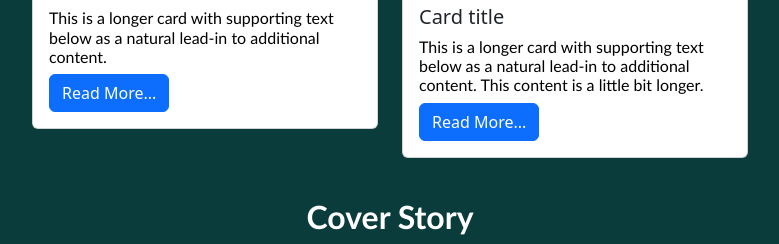
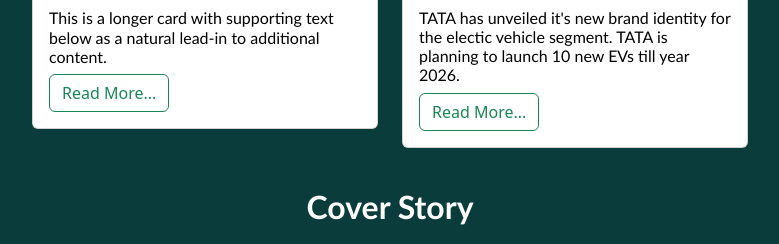
Before and after one commit to Deepswag/EVforum-India-Website, a Flask app: page / in a window 1280 px wide. Shown: the part 1535-1779 px from the top of the page, without its empty margins (250-1029 px from the left). Run offline with Flask 3, Linux system fonts and the light colour scheme.

Commit message:
Made some functional improvements

```diff
--- a/templates/about.html
+++ b/templates/about.html
@@ -77,7 +77,7 @@
         </p>
 
         <div class="d-grid gap-2 col-3 mx-auto">
-            <a href="/blog" type="button" class="btn btn-outline-success">Previous Blogs</button></a>
+            <a href="/blog" type="button" class="btn btn-outline-light">Previous Blogs</button></a>
         </div>
   {% include 'footer.html' %}
 
--- a/templates/blog.html
+++ b/templates/blog.html
@@ -72,14 +72,14 @@
 
     <div class="card-body">
       <h5 class="card-title">ATHER 450</h5>
-      <h6 class="card-text">EV (Electric Vehicles) in India is a relatively new term in Mobility & Vehicles Industry. We are pleased to set-up this new venture for covering all the latest trends & launches, your questions & concerns about this exciting industry of the future.
+      <h6 class="card-text">29 Oct 2023<br><br> EV (Electric Vehicles) in India is a relatively new term in Mobility & Vehicles Industry. We are pleased to set-up this new venture for covering all the latest trends & launches, your questions & concerns about this exciting industry of the future.
 Stay tuned for the upcoming stuff which will take you for a new ride !</h6>
       <h6>Lorem ipsum dolor sit amet, consectetur adipiscing elit, sed do eiusmod tempor incididunt ut labore et dolore magna aliqua. Ut enim ad minim veniam, quis nostrud exercitation ullamco laboris nisi ut aliquip ex ea commodo consequat.</h6>
     <h6>Dictumst quisque sagittis purus sit amet volutpat consequat. Consequat semper viverra nam libero justo laoreet. Nunc mi ipsum faucibus vitae aliquet nec ullamcorper. Ut etiam sit amet nisl purus. Tincidunt praesent semper feugiat nibh. Velit euismod in pellentesque massa placerat duis. Enim sed faucibus turpis in eu.</h6>
           </div></div>
 
 
-        <h2 style="margin-top:25px">Previous Stories</h2>
+        <h2 style="margin-top:25px">Previous Blogs</h2>
             <p>
                 EV (Electric Vehicles) in India is a relatively new term in Mobility & Vehicles Industry. We are pleased to set-up this new venture for covering all the latest trends & launches, your questions & concerns about this exciting industry of the future.
 Stay tuned for the upcoming stuff which will take you for a new ride !
--- a/templates/card.html
+++ b/templates/card.html
@@ -3,21 +3,21 @@
   <div class="row row-cols-1 row-cols-md-2 g-4">
     <div class="col">
       <div class="card" style="margin-top:12px">
-        <img src="/static/glance.jpg" class="card-img-top" alt="...">
+        <img src="/static/TVS-X.jpeg" class="card-img-top" alt="...">
         <div class="card-body">
-          <h5 class="card-title">Card title</h5>
-          <h6 style="font-color:black" class="card-text">This is a longer card with supporting text below as a natural lead-in to additional content. This content is a little bit longer.</h6>
-          <a href="#" class="btn btn-primary">Read More...</a>
+          <h5 class="card-title">TVS X launched in India</h5>
+          <h6 style="font-color:black" class="card-text">TVS has finally launched their new electric scooter X in India. The X is currently the most expensive electric scooter for sale in India. </h6>
+          <a href="#" class="btn btn-outline-success">Read More...</a>
         </div>
       </div>
     </div>
     <div class="col">
       <div class="card" style="margin-top:12px">
-        <img src="/static/glance1.jpg" class="card-img-top" alt="...">
+        <img src="/static/glance.jpg" class="card-img-top" alt="...">
         <div class="card-body">
           <h5 class="card-title">Card title</h5>
           <h6 class="card-text">This is a longer card with supporting text below as a natural lead-in to additional content. This content is a little bit longer.</h6>
-          <a href="#" class="btn btn-primary">Read More...</a>
+          <a href="#" class="btn btn-outline-success">Read More...</a>
         </div>
       </div>
     </div>
@@ -27,17 +27,17 @@
         <div class="card-body">
           <h5 class="card-title">Card title</h5>
           <h6 class="card-text">This is a longer card with supporting text below as a natural lead-in to additional content.</h6>
-          <a href="#" class="btn btn-primary">Read More...</a>
+          <a href="#" class="btn btn-outline-success">Read More...</a>
         </div>
       </div>
     </div>
     <div class="col">
       <div class="card" style="margin-bottom:15px">
-        <img src="/static/glance.jpg" class="card-img-top" alt="...">
+        <img src="/static/tata_ev.jpg" class="card-img-top" alt="...">
         <div class="card-body">
-          <h5 class="card-title">Card title</h5>
-          <h6 class="card-text">This is a longer card with supporting text below as a natural lead-in to additional content. This content is a little bit longer.</h6>
-          <a href="#" class="btn btn-primary">Read More...</a>
+          <h5 class="card-title">TATA's New EV identity-tata.ev</h5>
+          <h6 class="card-text">TATA has unveiled it's new brand identity for the electic vehicle segment. TATA is planning to launch 10 new EVs till year 2026.</h6>
+          <a href="#" class="btn btn-outline-success">Read More...</a>
         </div>
       </div>
     </div>
--- a/templates/cover.html
+++ b/templates/cover.html
@@ -4,6 +4,6 @@
     <div class="card-body">
       <h5 class="card-title">ATHER 450</h5>
       <h6 class="card-text">Lorem ipsum dolor sit amet, consectetur adipiscing elit, sed do eiusmod tempor incididunt ut labore et dolore magna aliqua. Ut enim ad minim veniam, quis nostrud exercitation ullamco laboris nisi ut aliquip ex ea commodo consequat.</h6>
-      <a href="/blog" class="btn btn-primary">Read Full Story...</a>
+      <a href="/blog" class="btn btn-outline-success">Read Full Story...</a>
     </div>
   </div>
--- a/templates/nav.html
+++ b/templates/nav.html
@@ -1,3 +1,14 @@
+<!DOCTYPE html>
+<html>
+  <head>
+    <style>
+      a.nav-link:hover, a.nav-link:active {
+        color: white;
+        background-color: rgb(10,60,60);
+        font-style: bold;
+        }
+    </style>
+</head>
 <nav class="navbar navbar-expand-lg bg-body-tertiary fixed-top">
     <div class="container-fluid">
       <img src="/static/glance3.jpg" alt="Logo" width="24" height="24" class="d-inline-block align-text-top" style="margin-right:10px">
@@ -28,3 +39,4 @@
     </div>
   </nav>
   <div style="height:60px"></div>
+</html>
```
Also changed, not shown: static/TVS-X.jpeg (added), static/tata_ev.jpg (added).
